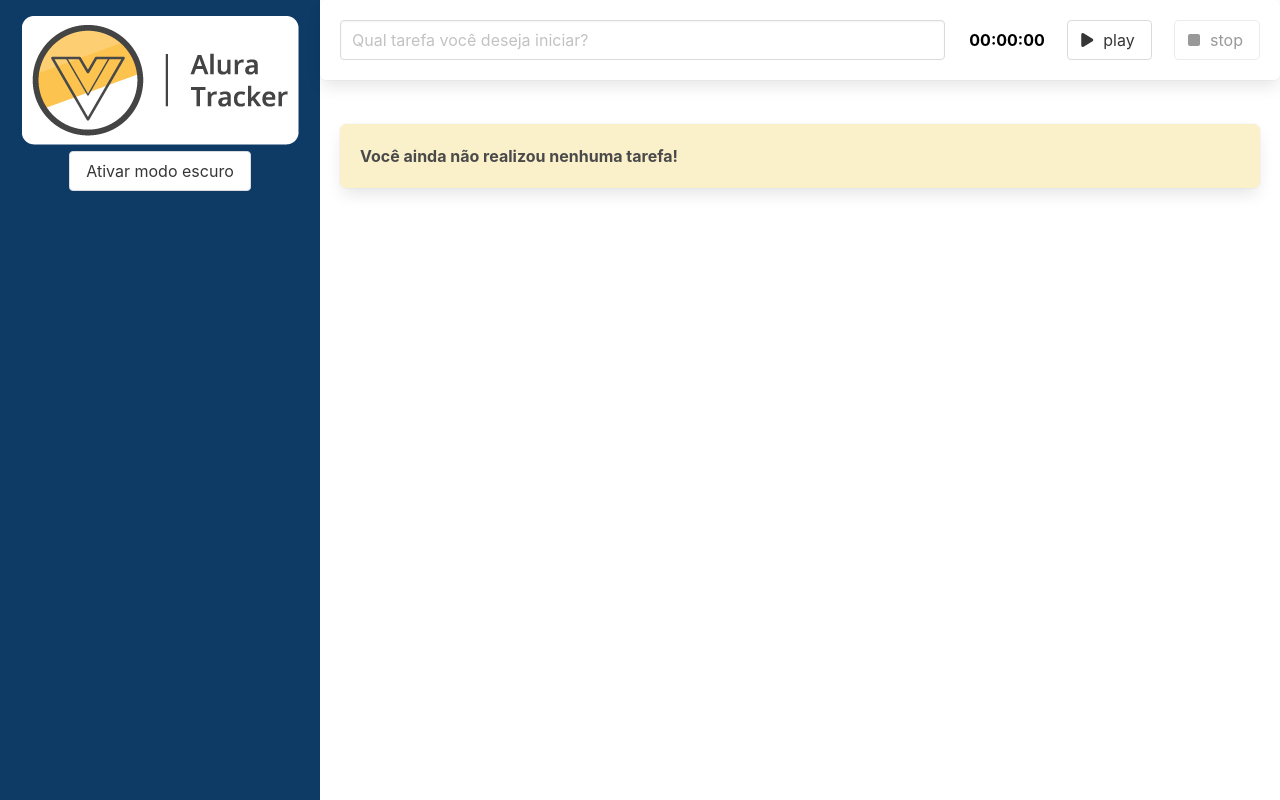
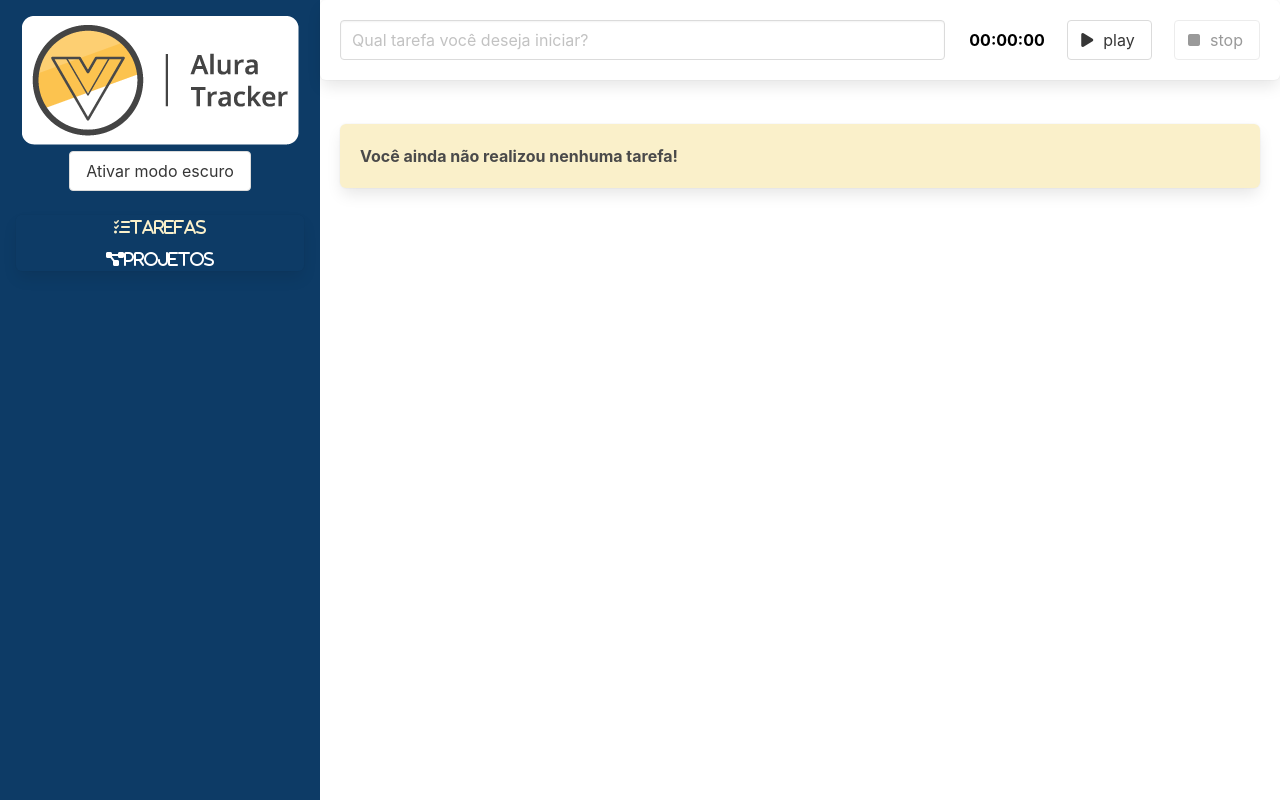
Before and after one commit to michel-klein/vue-tracker, a Vue app: page /#/ in a window 1280 px wide. Built offline with nearby package versions, Linux system fonts and the light colour scheme.

Commit message:
feat: project table

```diff
--- a/src/components/BarraLateral.vue
+++ b/src/components/BarraLateral.vue
@@ -7,6 +7,20 @@
     <button class="button" @click="alterarTema">
       {{ textoBotao }}
     </button>
+    <nav class="panel mt-5">
+      <ul>
+        <li>
+          <router-link to="/" class="link">
+            <i class="fas fa-tasks">Tarefas</i>
+          </router-link>
+        </li>
+        <li>
+          <router-link to="/projetos" class="link">
+            <i class="fas fa-project-diagram">Projetos</i>
+          </router-link>
+        </li>
+      </ul>
+    </nav>
   </header>
 </template>
 
@@ -53,4 +67,17 @@
       height: auto;
     }
   }
+
+  .panel li {
+    margin: 8px 0;
+  }
+  .link {
+      color: #fff;
+  }
+  .link:hover {
+      color: #FAF0CA;
+  }
+  .link.router-link-active {
+      color: #FAF0CA;
+  }
 </style>
--- /dev/null
+++ b/src/interfaces/IProjeto.ts
@@ -0,0 +1,5 @@
+/* eslint-disable semi */
+export default interface IProjeto {
+  id: string;
+  nome: string;
+}
--- a/src/roteador/index.ts
+++ b/src/roteador/index.ts
@@ -1,11 +1,19 @@
 import { RouteRecordRaw, createRouter, createWebHashHistory } from 'vue-router';
+import Projetos from '@/views/Projetos.vue';
 import Tarefas from '../views/Tarefas.vue';
 
-const rotas: RouteRecordRaw[] = [{
-  path: '/',
-  name: 'Tarefas',
-  component: Tarefas,
-}];
+const rotas: RouteRecordRaw[] = [
+  {
+    path: '/',
+    name: 'Tarefas',
+    component: Tarefas,
+  },
+  {
+    path: '/projetos',
+    name: 'Projetos',
+    component: Projetos,
+  },
+];
 
 const roteador = createRouter({
   history: createWebHashHistory(),
--- /dev/null
+++ b/src/views/Projetos.vue
@@ -0,0 +1,65 @@
+<!-- eslint-disable vuejs-accessibility/label-has-for -->
+<template>
+  <section class="projetos">
+    <h1 class="title">Projetos</h1>
+    <form @submit.prevent="salvar">
+      <div class="field">
+        <label for="nomeDoProjeto" class="label">
+          Nome do Projeto
+        </label>
+        <input type="text" class="input" v-model="nomeDoProjeto" id="nomeDoProjeto">
+      </div>
+      <div class="field">
+        <button class="button" type="submit">
+          Salvar
+        </button>
+      </div>
+    </form>
+    <table class="table is-fullwidth">
+      <thead>
+        <tr>
+          <th>ID</th>
+          <th>Nome</th>
+        </tr>
+      </thead>
+      <tbody>
+        <tr v-for="projeto in projetos" :key="projeto.id">
+          <td>{{ projeto.id }}</td>
+          <td>{{ projeto.nome }}</td>
+        </tr>
+      </tbody>
+    </table>
+  </section>
+</template>
+
+<script lang="ts">
+import { defineComponent } from 'vue';
+import IProjeto from '../interfaces/IProjeto';
+
+export default defineComponent({
+  name: 'ProjetosView',
+  data() {
+    return {
+      nomeDoProjeto: '',
+      projetos: [] as IProjeto[],
+    };
+  },
+  methods: {
+    salvar() {
+      const projeto: IProjeto = {
+        nome: this.nomeDoProjeto,
+        id: new Date().toISOString(),
+      };
+      this.projetos.push(projeto);
+      this.nomeDoProjeto = '';
+    },
+  },
+});
+
+</script>
+
+<style scoped>
+  .projetos {
+    padding: 1.25rem;
+  }
+</style>
```
